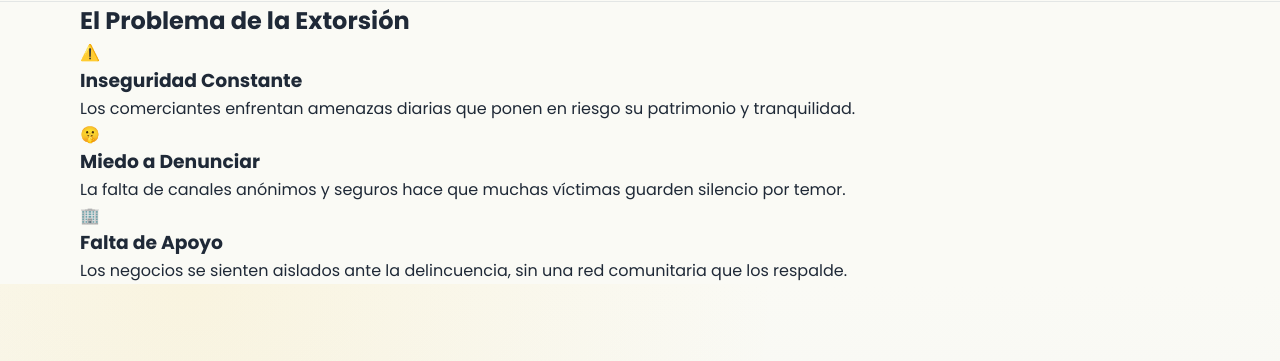
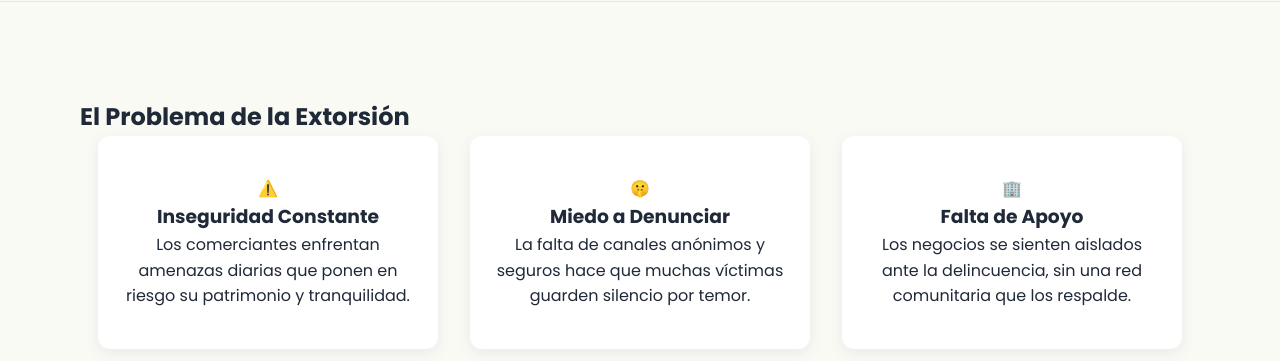
Before and after one commit to vigia-upc/vigia, a plain HTML site: page public/index.html in a window 1280 px wide. Shown: the part 71-432 px from the top of the page. Drawn offline with Linux system fonts and the light colour scheme.

Commit message:
style: diseño base y grid para las tarjetas del problema

```diff
--- a/public/assets/styles/styles.css
+++ b/public/assets/styles/styles.css
@@ -1272,3 +1272,28 @@ html {
   .footer-logo-halo { display: none; }
 }
 /* === Fin Segmentos, CTA y Footer === */
+
+/*=== Feature / problema ===*/
+/* =========================================
+   SECCIÓN: PROBLEMA (Base)
+   ========================================= */
+.problema-section {
+  padding: 6rem 0;
+}
+
+.cards-grid {
+  display: flex;
+  flex-wrap: wrap;
+  gap: 2rem;
+  justify-content: center;
+}
+
+.card {
+  background-color: #ffffff;
+  border-radius: 12px;
+  padding: 2.5rem 1.5rem;
+  width: 100%;
+  max-width: 340px;
+  box-shadow: 0 4px 15px rgba(22, 53, 94, 0.08);
+  text-align: center;
+}
```
